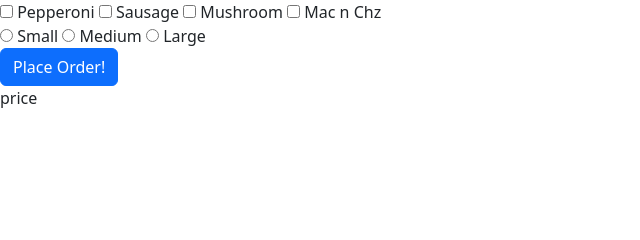
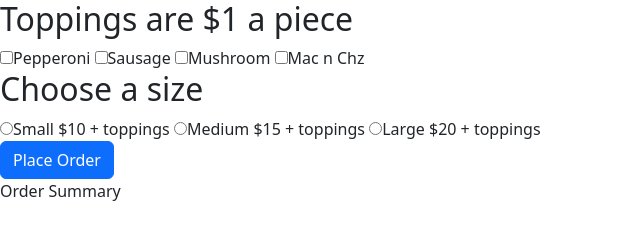
Before and after one commit to pletourneau/pizzaActual, a plain HTML site: page index.html in a window 1280 px wide. Shown: the whole page, without its empty margins (0-640 px from the left). Drawn offline with nearby package versions, Linux system fonts and the light colour scheme.

Commit message:
add html context and print order summary

```diff
--- a/index.html
+++ b/index.html
@@ -11,19 +11,23 @@
 <body>
   <form>
     <div>
-      <input type="checkbox" name="topping" value="pepperoni"> Pepperoni</input>
-      <input type="checkbox" name="topping" value="sausage"> Sausage</input>
-      <input type="checkbox" name="topping" value="Mushroom"> Mushroom</input>
-      <input type="checkbox" name="topping" value="Mac n Chz"> Mac n Chz</input>
+      <h2>Toppings are $1 a piece</h2>
+      <input type="checkbox" name="topping" value="pepperoni">Pepperoni</input>
+      <input type="checkbox" name="topping" value="sausage">Sausage</input>
+      <input type="checkbox" name="topping" value="Mushroom">Mushroom</input>
+      <input type="checkbox" name="topping" value="Mac n Chz">Mac n Chz</input>
     </div>
     <div>
-      <input type="radio" name="size" value="small"> Small</input>
-      <input type="radio" name="size" value="medium"> Medium</input>
-      <input type="radio" name="size" value="large"> Large</input>
+      <h2>Choose a size</h2>
+      <h3></h3>
+      <input type="radio" name="size" value="small">Small $10 + toppings</input>
+      <input type="radio" name="size" value="medium">Medium $15 + toppings</input>
+      <input type="radio" name="size" value="large">Large $20 + toppings</input>
     </div>
-    <button class="btn btn-primary" type="submit">Place Order!</button>
+    <button class="btn btn-primary" type="submit">Place Order</button>
   </form>
-  <p>price</p>
-
+  <div>
+    <p>Order Summary</p>
+  </div>
 </body>
 </html>
--- a/js/scripts.js
+++ b/js/scripts.js
@@ -28,10 +28,10 @@ Pizza.prototype.cost = function() {
       price += 1;
     }
   }
-  const dolla = this.price
+  const dolla = price;
+  console.log(price);
   return dolla;
 }
-
 
 // ui logic
 
@@ -39,8 +39,8 @@ function handleFormSubmission(event) {
   event.preventDefault(event);
   addTopAndSize();
 
+}
 
-}
 
 
 function addTopAndSize() {
@@ -49,31 +49,14 @@ function addTopAndSize() {
   for (let i = 0; i < topps.length; i++) {
     toppings.push(topps[i].value);
   }
-console.log(toppings);
   const sml = document.querySelector('input[name="size"]:checked');
-  console.log(sml.value);
   const myPizza = new Pizza(toppings, sml.value);
-  myPizza.cost();
-  console.log(dolla);
+
+
+
+  document.querySelector("p").innerText = "Your Pizza will cost $ " + myPizza.cost() + ". You ordered a " + sml.value + " pizza with " + toppings.toString();
 }
 
 window.addEventListener("load", function() {
   document.querySelector("form").addEventListener("submit", handleFormSubmission);
 });
-
-
-// let topps =
-// [document.querySelector("input#btncheck1").checked,
-// document.querySelector("input#btncheck2").checked,
-// document.querySelector("input#btncheck3").checked,
-// document.querySelector("input#btncheck4").checked,
-// document.querySelector("input#btncheck5").checked,
-// document.querySelector("input#btncheck6").checked];
-
-// const arr =[];
-// for (let i=0; i < topps.length; i++) {
-//   if (topps[i] === true) {
-//     arr.push(topps.i);
-//   }
-//   console.log(arr);
-// }
```
